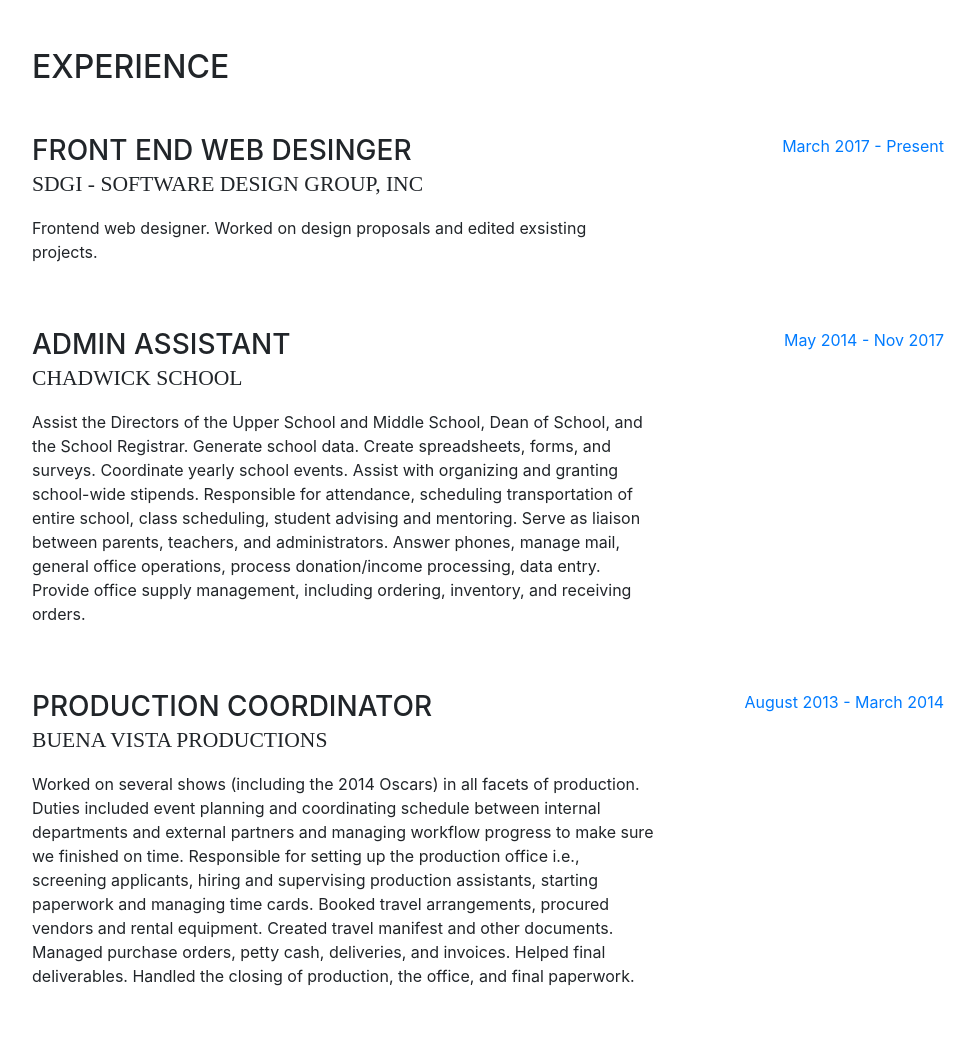
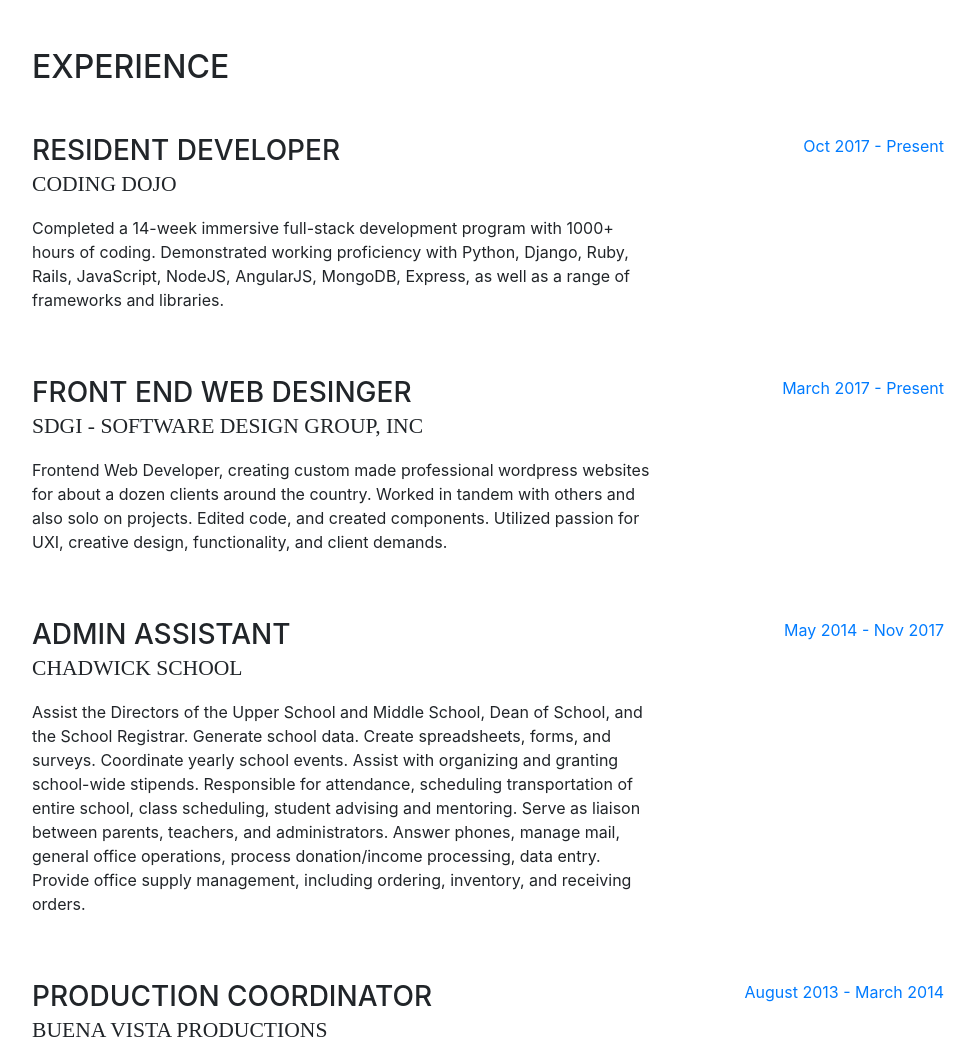
Before and after one commit to jessahl/jessahl.github.io, a website with bundled scripts: page index.html in a window 1280 px wide. Shown: the part 2400-3449 px from the top of the page, without its empty margins (288-1263 px from the left). Built offline with nearby package versions, Linux system fonts and the light colour scheme; a web font is replaced by a local one.

Commit message:
updating experience

```diff
--- a/index.html
+++ b/index.html
@@ -27,8 +27,6 @@
 
     <!-- Custom styles for this template -->
     <link href="css/resume.min.css" rel="stylesheet">
-
-
   </head>
 
   <body id="page-top">
@@ -379,9 +377,20 @@
 
         <div class="resume-item d-flex flex-column flex-md-row mb-5">
           <div class="resume-content mr-auto">
+            <h3 class="mb-0">Resident Developer</h3>
+            <div class="subheading mb-3">Coding Dojo</div>
+            <p>Completed a 14-week immersive full-stack development program with 1000+ hours of coding.  Demonstrated working proficiency with Python, Django, Ruby, Rails, JavaScript, NodeJS, AngularJS, MongoDB, Express, as well as a range of frameworks and libraries.</p>
+          </div>
+          <div class="resume-date text-md-right">
+            <span class="text-primary">Oct 2017 - Present</span>
+          </div>
+        </div>
+
+        <div class="resume-item d-flex flex-column flex-md-row mb-5">
+          <div class="resume-content mr-auto">
             <h3 class="mb-0">Front End Web Desinger</h3>
             <div class="subheading mb-3">SDGi - Software Design Group, Inc</div>
-            <p>Frontend web designer. Worked on design proposals and edited exsisting projects.</p>
+            <p>Frontend Web Developer, creating custom made professional wordpress websites for about a dozen clients around the country.  Worked in tandem with others and also solo on projects.  Edited code, and created components. Utilized passion for UXI, creative design, functionality, and client demands. </p>
           </div>
           <div class="resume-date text-md-right">
             <span class="text-primary">March 2017 - Present</span>
@@ -470,9 +479,9 @@
         <li class="list-inline-item">
           <i class="devicons devicons-angular" title="Angular"></i>
         </li>
-        <li class="list-inline-item">
+        <!-- <li class="list-inline-item">
           <i class="devicons devicons-react" title="React"></i>
-        </li>
+        </li> -->
         <li class="list-inline-item">
           <i class="devicons devicons-ruby" title="Ruby"></i>
         </li>
```
